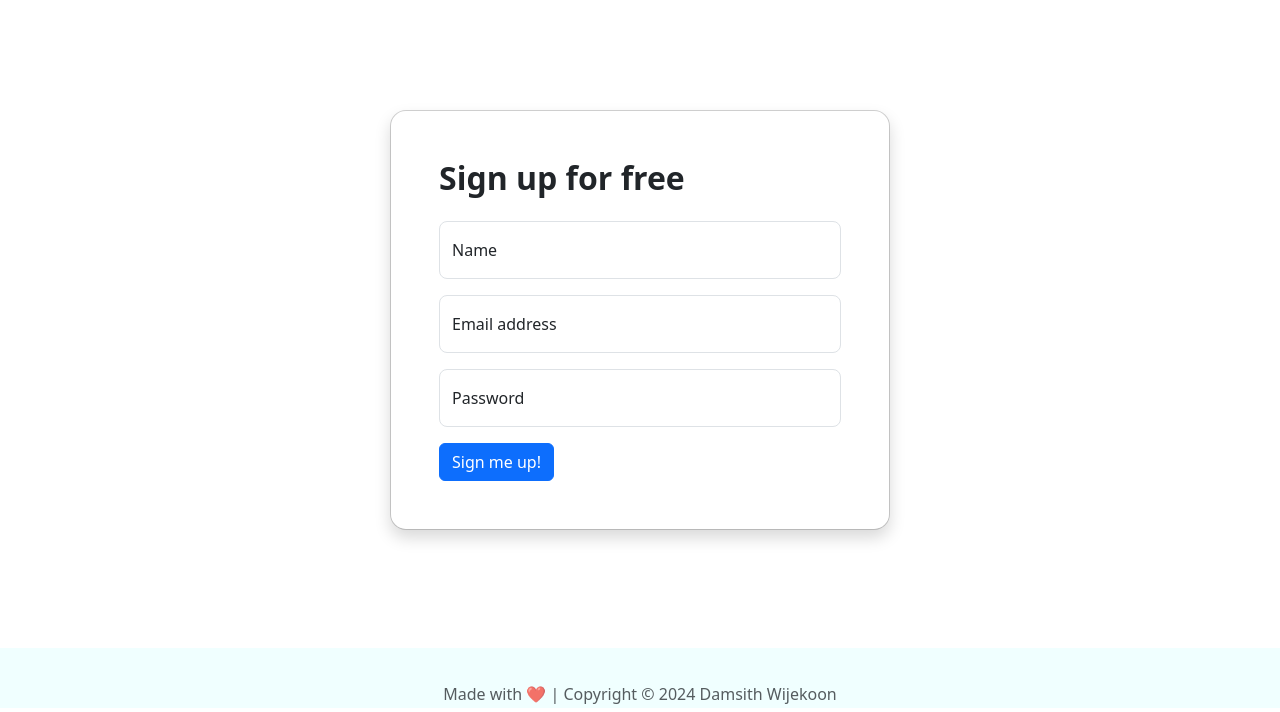
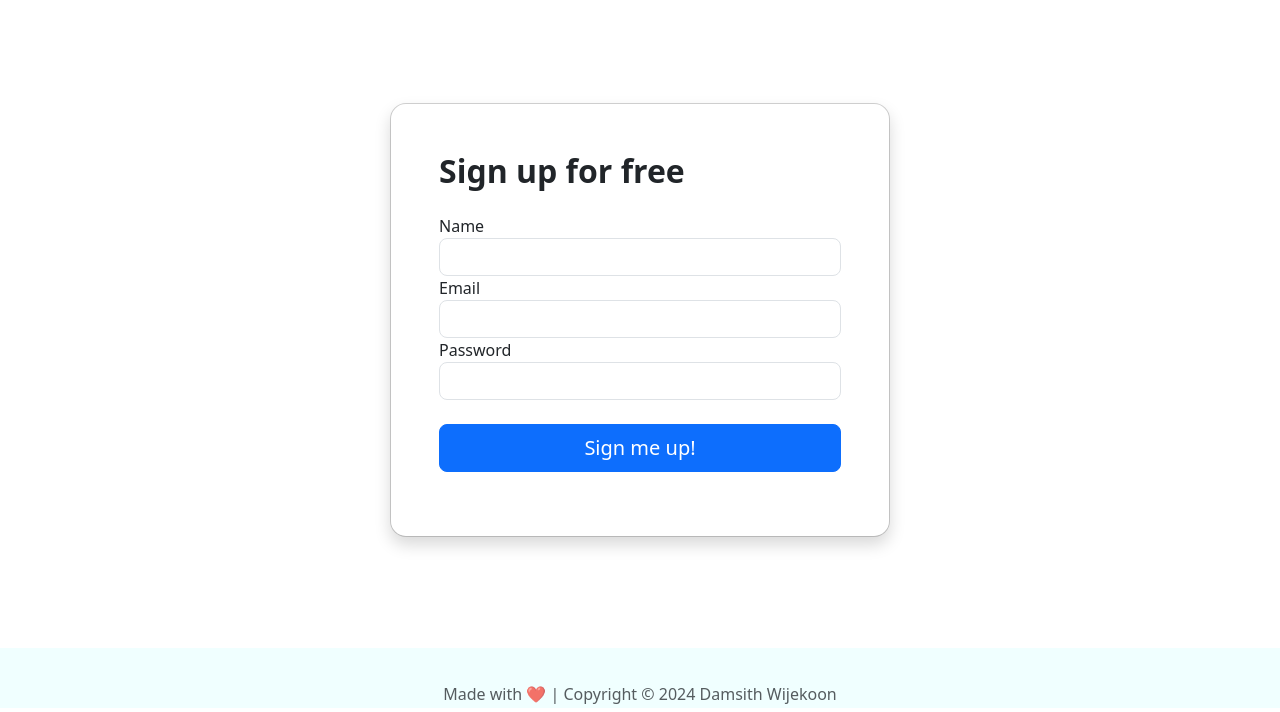
Before and after one commit to Damsith-LK/financial-ratios-app, a Flask app: page /signup in a window 1280 px wide. Shown: the part 88-800 px from the top of the page. Run offline with Flask 3, Linux system fonts and the light colour scheme; some libraries are stand-ins or nearby versions.

Commit message:
Restructure the form in signup.html

```diff
--- a/templates/signup.html
+++ b/templates/signup.html
@@ -1,8 +1,7 @@
 {% include 'header.html' %}
 
 <!--Using a centered modal-->
-<div class="modal modal-sheet d-block  p-4 py-md-5 mt-5" tabindex="-1" role="dialog"
-	id="modalSignin">
+<div class="modal modal-sheet d-block  p-4 py-md-5 mt-5" tabindex="-1" role="dialog" id="modalSignin">
 	<div class="modal-dialog modal-dialog-centered" role="document">
 		<div class="modal-content rounded-4 shadow">
 			<div class="modal-header p-5 pb-4 border-bottom-0">
@@ -10,21 +9,11 @@
 			</div>
 
 			<div class="modal-body p-5 pt-0">
-				<form method="post" action="/">
-					{{ form.hidden_tag() }}
-					<div class="form-floating mb-3">
-						<input type="text" class="form-control rounded-3" id="floatingInput" placeholder="Your name">
-						<label for="{{ form.name.id }}">Name</label>
-					</div>
-					<div class="form-floating mb-3">
-						<input type="email" class="form-control rounded-3" id="floatingInput" placeholder="name@example.com">
-						<label for="{{ form.email.id }}">Email address</label>
-					</div>
-					<div class="form-floating mb-3">
-						<input type="password" class="form-control rounded-3" id="floatingPassword" placeholder="Password">
-						<label for="{{ form.password.id }}">Password</label>
-					</div>
-					{{ form.submit(class="btn btn-primary")}}
+				<form method="POST" action="/signup"> {{ form.hidden_tag() }}
+					{{ form.name.label}} {{ form.name(size=32, class="form-control rounded-3")}}
+					{{ form.email.label }} {{ form.email(size=32, class="form-control rounded-3") }}
+					{{ form.password.label }} {{ form.password(size=32, class="form-control rounded-3") }}
+					{{ form.submit(class="w-100 mt-4 mb-3 btn btn-lg rounded-3 btn-primary") }}
 				</form>
 			</div>
 		</div>
```
